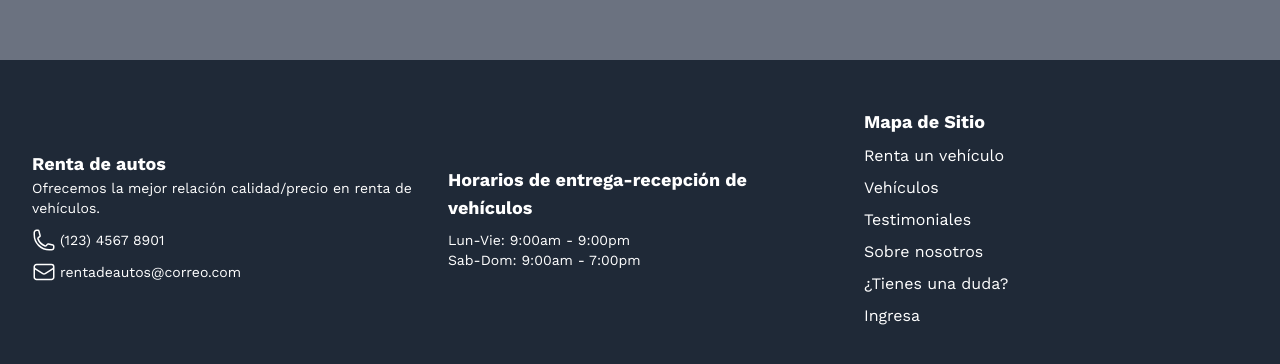
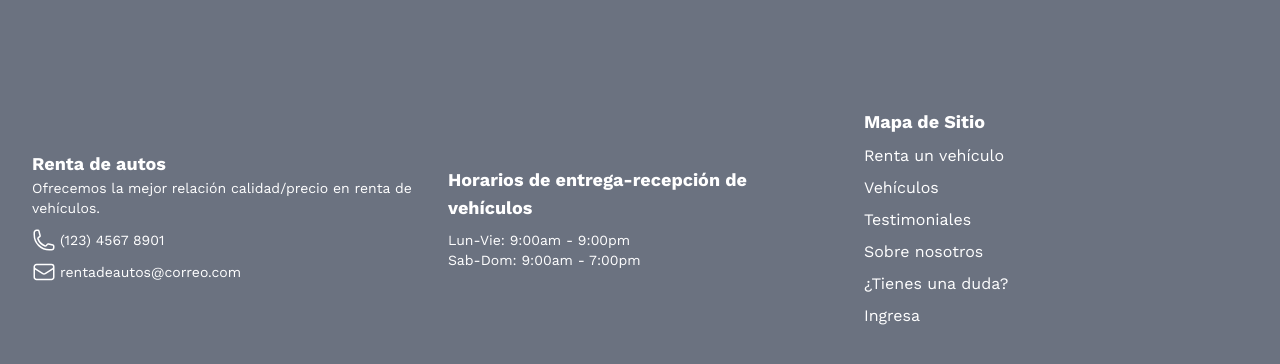
Before and after one commit to aldovelacasas/PF_RentCar2, a Next.js app: page / in a window 1280 px wide. Shown: the part 782-1146 px from the top of the page. Built offline with nearby package versions, Linux system fonts and the light colour scheme.

Commit message:
Colores correctos al footer

```diff
--- a/src/components/footer.jsx
+++ b/src/components/footer.jsx
@@ -3,7 +3,7 @@ import Link from "next/link";
 
 function Footer() {
   return (
-    <div className="bg-gray-800 text-white py-8 flex flex-col sm:flex-row justify-between items-center p-4 font-poppins">
+    <div className="bg-negro_fondo text-white py-8 flex flex-col sm:flex-row justify-between items-center p-4 font-poppins">
       <div className="sm:w-1/3 p-4">
         <h3 className="text-lg font-semibold">Renta de autos</h3>
         <p className="text-sm">
```
